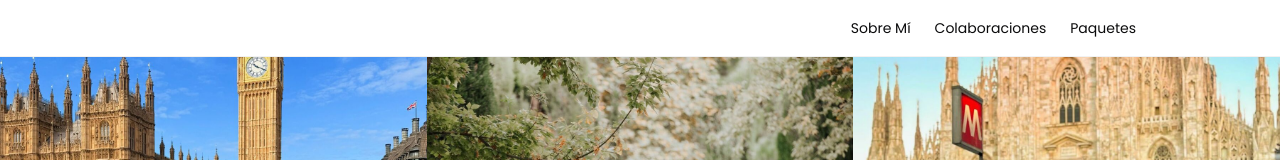
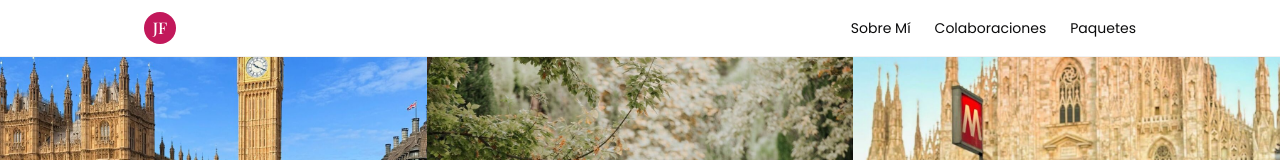
Before and after one commit to VictorAmadeu/media-kit-jhulyana, a React (Vite) app: page / in a window 1280 px wide. Shown: the top 160 px of the page. Built offline with nearby package versions, Linux system fonts and the light colour scheme.

Commit message:
He corregido el JF con color Cereza

```diff
--- a/src/components/Header.jsx
+++ b/src/components/Header.jsx
@@ -1,10 +1,11 @@
 // src/components/Header.jsx
 // Header global accesible y listo para producción.
 // - Sticky con blur y borde inferior sutil.
-// - Logo “JF” en círculo cereza (usa bg-[--cherry]).
+// - Logo “JF” en círculo cereza (corregido: bg-[var(--cherry)]).
 // - Menú con 3 enlaces (<a> por ahora; luego <Link> + HashRouter).
 // - Accesibilidad: aria-label en el logo, sr-only, y focus-visible rings.
-// - Variables CSS con sintaxis canónica Tailwind: text-[--cherry], ring-[--cherry], etc.
+// - Nota: en este proyecto algunas utilidades con variables CSS requieren el
+//   uso explícito de var(). Por eso ajustamos solo el logo.
 
 import React from "react";
 
@@ -20,7 +21,8 @@ export function Header() {
                      focus-visible:outline-none focus-visible:ring-2 focus-visible:ring-[--cherry] focus-visible:ring-offset-2 focus-visible:ring-offset-white"
         >
           <span
-            className="inline-flex h-8 w-8 items-center justify-center rounded-full text-white font-display bg-[--cherry]"
+            /* FIX: usar var() para asegurar el color de fondo del círculo cereza */
+            className="inline-flex h-8 w-8 items-center justify-center rounded-full text-white font-display bg-[var(--cherry)]"
             aria-hidden="true"
           >
             JF
```
